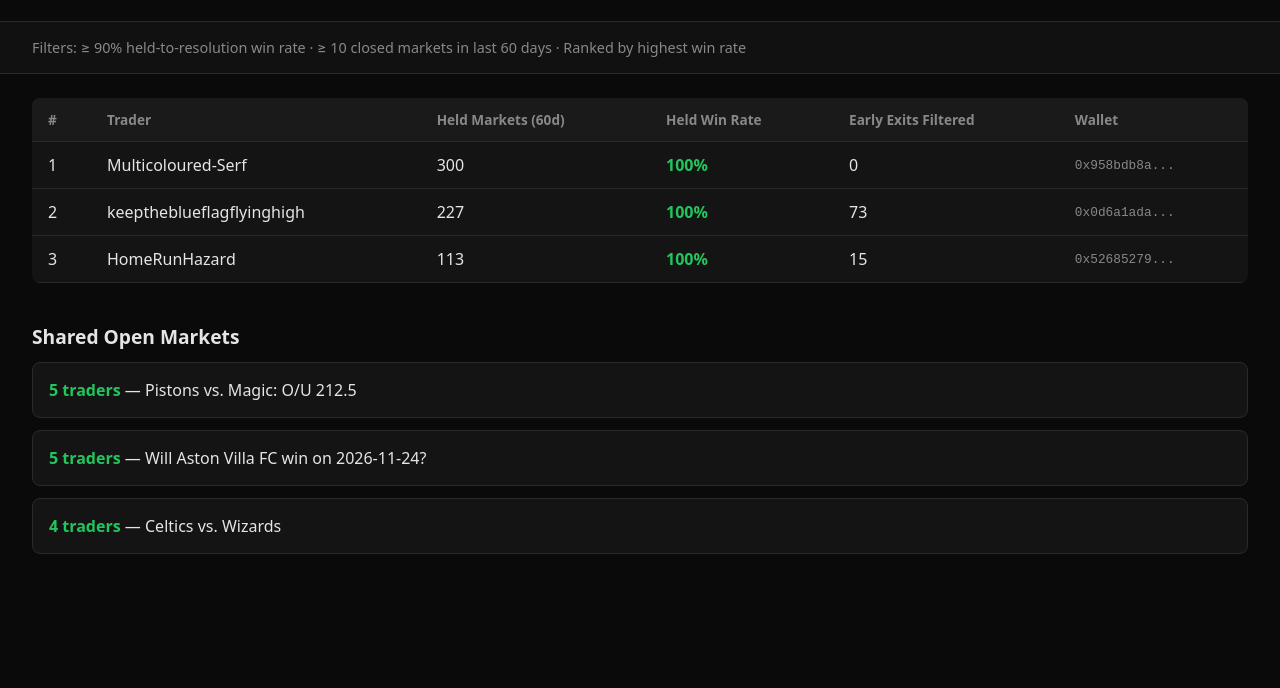
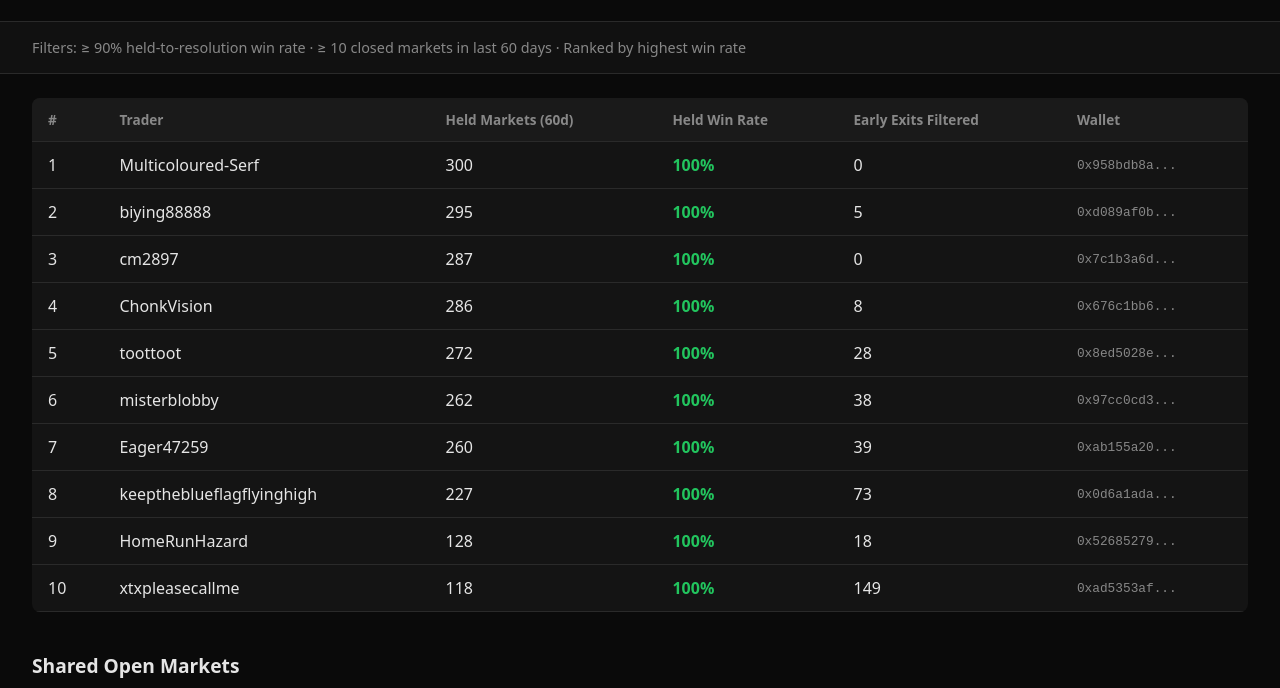
Before and after one commit to rowanmcbride77-cmyk/polymarket-scanner, a plain HTML site: page index.html in a window 1280 px wide. Shown: the part 94-782 px from the top of the page. Drawn offline with Linux system fonts and the light colour scheme.

Commit message:
Add real ranked traders data to HoldRate

```diff
--- a/index.html
+++ b/index.html
@@ -23,6 +23,7 @@
   .shared h2 { font-size: 1.2rem; margin-bottom: 12px; }
   .market-card { background: var(--card); border: 1px solid var(--border); border-radius: 8px; padding: 16px; margin-bottom: 12px; }
   .market-card strong { color: var(--accent); }
+  .note { margin-top: 24px; color: var(--muted); font-size: 0.85rem; }
 </style>
 </head>
 <body>
@@ -52,16 +53,24 @@
     <h2>Shared Open Markets</h2>
     <div id="shared-markets"></div>
   </div>
+  <div class="note">Data from top PnL leaderboard wallets. Early exits excluded so win rates reflect positions held to resolution.</div>
 </main>
 <script>
-const sampleTraders = [
-  { name: "Multicoloured-Serf", held: 300, wr: 100, early: 0, wallet: "0x958bdb8a..." },
-  { name: "keeptheblueflagflyinghigh", held: 227, wr: 100, early: 73, wallet: "0x0d6a1ada..." },
-  { name: "HomeRunHazard", held: 113, wr: 100, early: 15, wallet: "0x52685279..." }
+const realTraders = [
+  {"name": "Multicoloured-Serf", "held": 300, "wr": 100.0, "early": 0, "wallet": "0x958bdb8a..."},
+  {"name": "biying88888", "held": 295, "wr": 100.0, "early": 5, "wallet": "0xd089af0b..."},
+  {"name": "cm2897", "held": 287, "wr": 100.0, "early": 0, "wallet": "0x7c1b3a6d..."},
+  {"name": "ChonkVision", "held": 286, "wr": 100.0, "early": 8, "wallet": "0x676c1bb6..."},
+  {"name": "toottoot", "held": 272, "wr": 100.0, "early": 28, "wallet": "0x8ed5028e..."},
+  {"name": "misterblobby", "held": 262, "wr": 100.0, "early": 38, "wallet": "0x97cc0cd3..."},
+  {"name": "Eager47259", "held": 260, "wr": 100.0, "early": 39, "wallet": "0xab155a20..."},
+  {"name": "keeptheblueflagflyinghigh", "held": 227, "wr": 100.0, "early": 73, "wallet": "0x0d6a1ada..."},
+  {"name": "HomeRunHazard", "held": 128, "wr": 100.0, "early": 18, "wallet": "0x52685279..."},
+  {"name": "xtxpleasecallme", "held": 118, "wr": 100.0, "early": 149, "wallet": "0xad5353af..."}
 ];
 
 const tbody = document.querySelector("#traders tbody");
-sampleTraders.forEach((t, i) => {
+realTraders.forEach((t, i) => {
   const tr = document.createElement("tr");
   tr.innerHTML = `
     <td>${i+1}</td>
```
